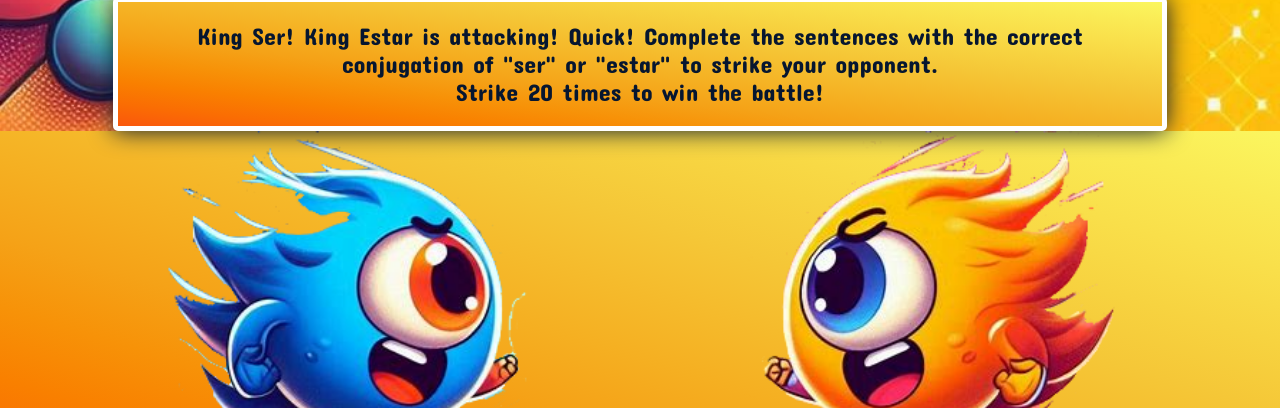
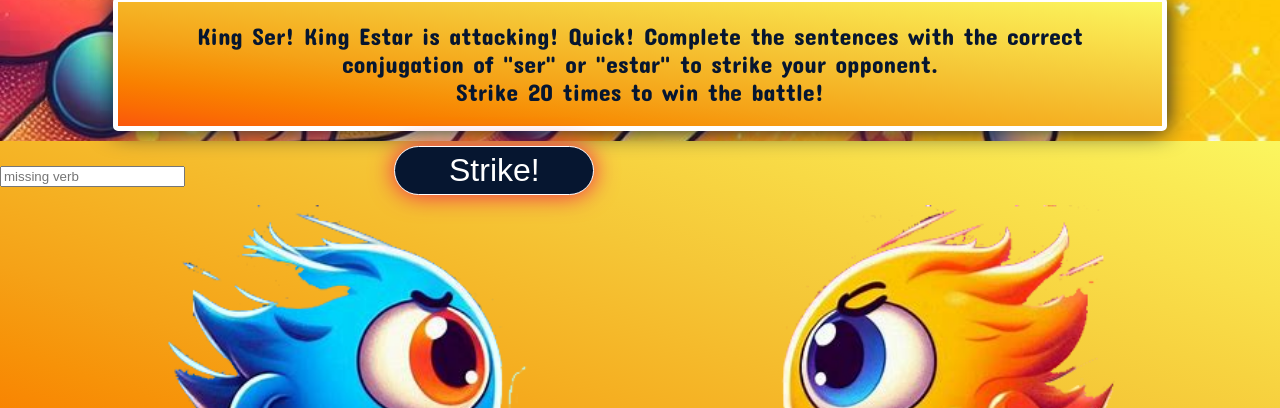
Before and after one commit to GChampkin/Lengua-Play, a plain HTML site: page battle.html in a window 1280 px wide. Shown: the part 392-800 px from the top of the page. Drawn offline with Linux system fonts and the light colour scheme.

Commit message:
add div for game phrases and input field for user response

```diff
--- a/battle.html
+++ b/battle.html
@@ -40,15 +40,29 @@
         </section>
 
         <section id="battle-zone">
+
+            <div>
+                <p id = "random-sentence"></p>
+                    <label for="answer"></label>
+                        <input id = "answer" type="text" name = "answer" placeholder = "missing verb">
+                            <button onclick = "generatePoints()">Strike!</button>
+
+            </div>
+
             <div class="battle-characters">
+
                 <img class="king-ser" src="assets/images/king-ser.png" alt="cartoon character made of blue fire">
+
                 <div>
                     <p id="ser-points"></p>
                 </div>
+
                 <div>
                     <p id="estar-points"></p>
                 </div>
+
                 <img class="king-estar" src="assets/images/king-estar.png" alt="cartoon character made of red fire">
+
             </div>
         </section>
 
```
